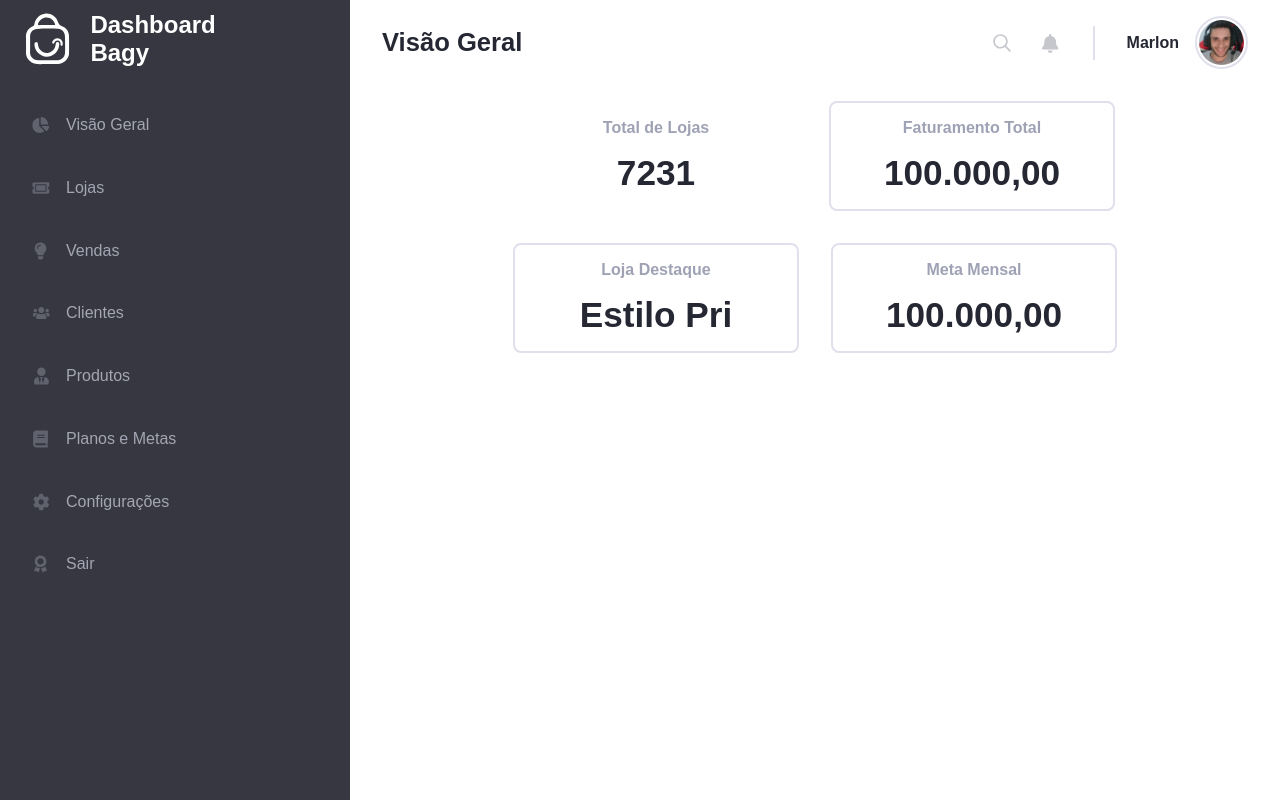
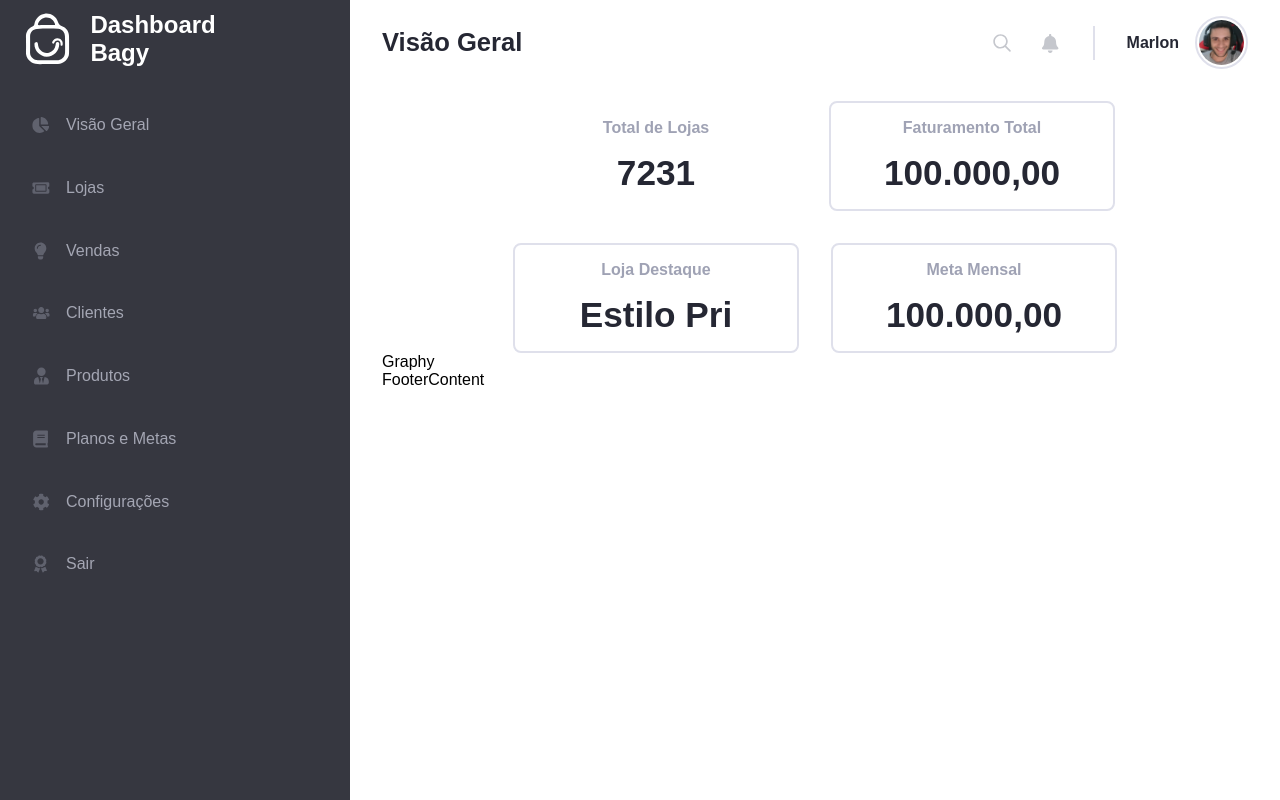
Before and after one commit to marlon307/teste-bagy, a Next.js app: page / in a window 1280 px wide. Shown: the top 800 px of the page. Built offline with nearby package versions, Linux system fonts and the light colour scheme.

Commit message:
Update Components

```diff
--- /dev/null
+++ b/components/Main/MainFooter/index.js
@@ -0,0 +1,9 @@
+import React from 'react';
+
+function FooterMain() {
+  return (
+    <section>FooterContent</section>
+  );
+}
+
+export default FooterMain;
--- /dev/null
+++ b/components/Main/MainGrapyh/index.js
@@ -0,0 +1,9 @@
+import React from 'react';
+
+function Graphy() {
+  return (
+    <div>Graphy</div>
+  );
+}
+
+export default Graphy;
--- a/pages/index.js
+++ b/pages/index.js
@@ -5,6 +5,8 @@ import style from '../styles/style.module.css';
 import Header from '../components/Header/Header';
 import Nav from '../components/Header/Nav';
 import MainHeader from '../components/Main/MainHeader';
+import Graphy from '../components/Main/MainGrapyh';
+import FooterMain from '../components/Main/MainFooter';
 
 export default function Home() {
   return (
@@ -20,6 +22,8 @@ export default function Home() {
 
       <main className={ style.main }>
         <MainHeader />
+        <Graphy />
+        <FooterMain />
       </main>
 
       <footer className={ style.footer }>
```
Also changed, not shown: components/Main/MainHeader/Box.js (renamed from components/Main/Box.js), components/Main/MainHeader/index.js (renamed from components/Main/MainHeader.js), components/Main/MainHeader/style.module.scss (renamed from components/Main/style.module.scss).
